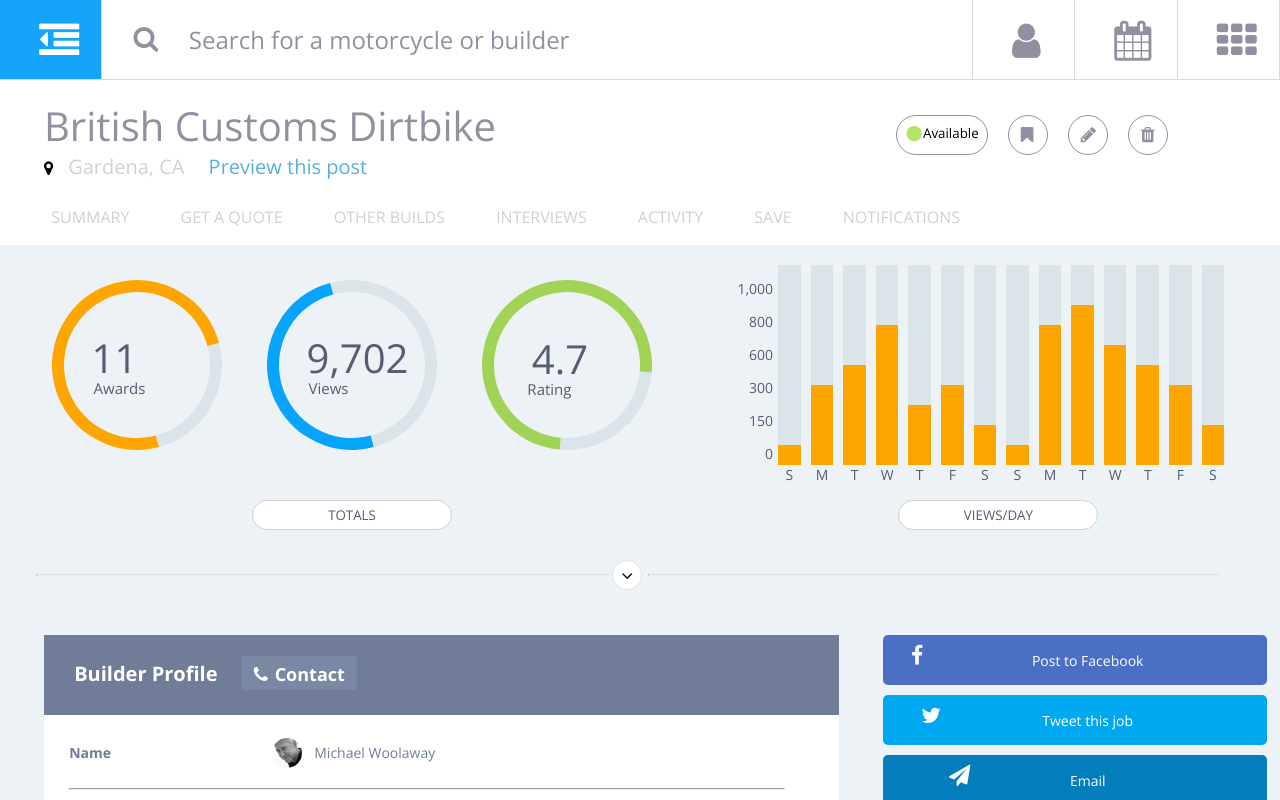
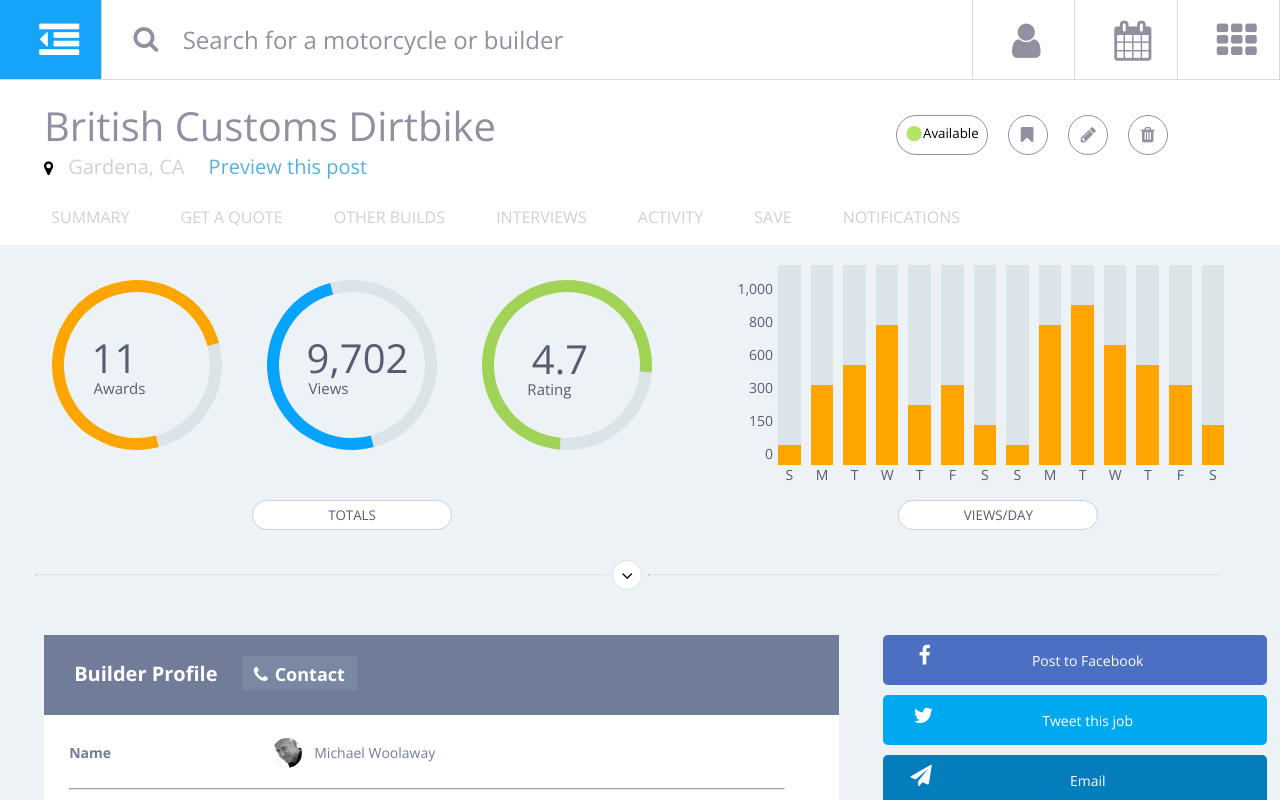
Before and after one commit to Jessewood/jp-comp-challenge-3, a plain HTML site: page index.html in a window 1280 px wide. Shown: the top 800 px of the page. Drawn offline with nearby package versions, Linux system fonts and the light colour scheme.

Commit message:
aligned more icons

```diff
--- a/CSS/styles.css
+++ b/CSS/styles.css
@@ -892,7 +892,6 @@ input::placeholder {
 .side-links-container  {
   width: 30%;
   height: auto;
-
   margin-top: 30px;
 }
 
@@ -902,11 +901,6 @@ input::placeholder {
 
 .social-box i {
   color: #fff;
-}
-
-.social-box p {
-    align-items: center;
-    justify-content: center;
 }
 
 .social-box {
@@ -936,13 +930,26 @@ input::placeholder {
   background: #037dbc;
 }
 
-.social-icon {
+.facebook-icon, .twitter-icon, .email-icon {
   width: 25px;
   height: 25px;
   margin: 0 0 0 0;
   position: relative;
-  left: -25%;
-}
+}
+
+.facebook-icon {
+  left: -23%;
+}
+
+.twitter-icon {
+  left: -27%;
+}
+
+.email-icon {
+  left: -35%;
+}
+
+
 
 .social-title {
   font-size: 14px;
--- a/index.html
+++ b/index.html
@@ -66,7 +66,7 @@
           </section>
           <section class='admin-sec admin-sec-2'>
             <button type='button' class='search-icon'><i class="fa fa-search fa-2x" aria-hidden="true"></i></button>
-            <input class='search-field' type='text' placeholder="  Search for a motorcycle or builder">
+            <input class='search-field' type='text' placeholder=" Search for a motorcycle or builder">
           </section>
           <section class='admin-sec admin-sec-1 admin-right'>
             <button type='button' class='add-member'><i class="fa fa-user fa-3x" aria-hidden="true"></i></button>
@@ -373,13 +373,13 @@
           <section class='side-links-container'>
             <section class='social-links-container'>
               <section class='social-box facebook'>
-                <i class="fa fa-facebook social-icon fa-lg" aria-hidden="true"></i><p class='social-title'>Post to Facebook</p>
+                <i class="fa fa-facebook facebook-icon fa-lg" aria-hidden="true"></i><p class='social-title'>Post to Facebook</p>
               </section>
               <section class='social-box twitter'>
-                <i class="fa fa-twitter social-icon fa-lg" aria-hidden="true"></i><p class='social-title'>Tweet this job</p>
+                <i class="fa fa-twitter twitter-icon fa-lg" aria-hidden="true"></i><p class='social-title'>Tweet this job</p>
               </section>
               <section class='social-box email'>
-                <i class="fa fa-paper-plane social-icon fa-lg" aria-hidden="true"></i><p class='social-title'>Email</p>
+                <i class="fa fa-paper-plane email-icon fa-lg" aria-hidden="true"></i><p class='social-title'>Email</p>
               </section>
             </section>
             <section class='link-to-job-container'>
```
